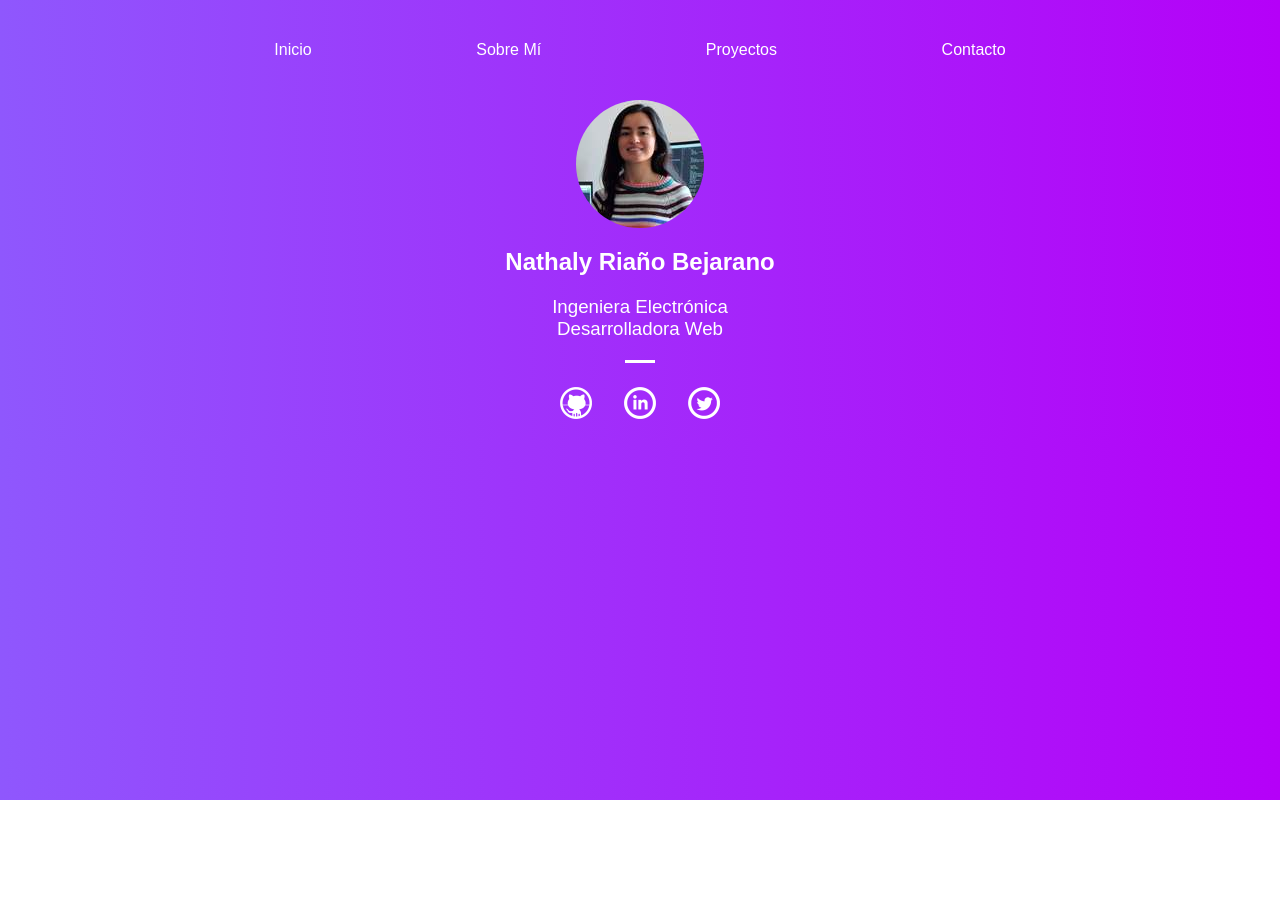
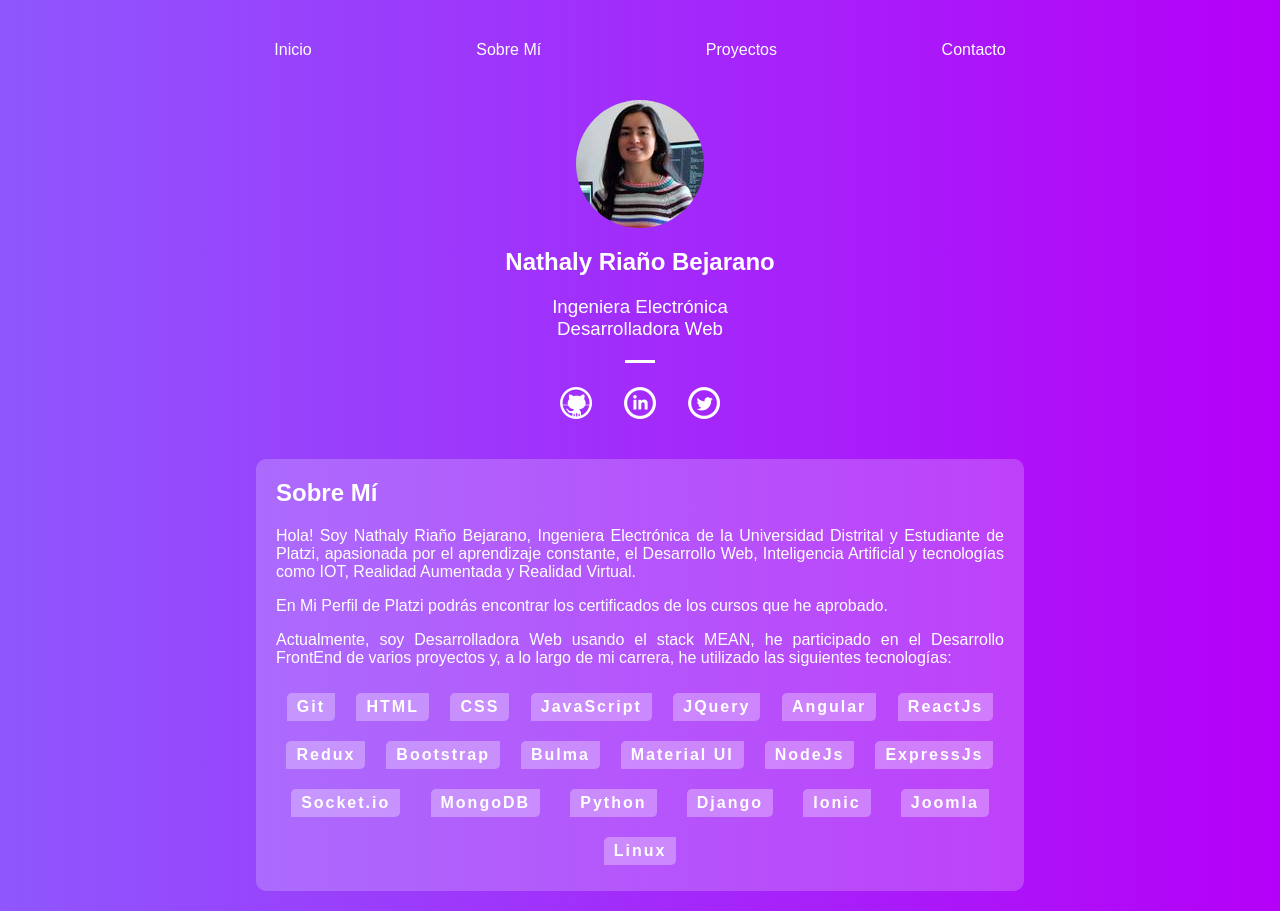
Before and after one commit to NathaEEUD/Portfolio, a React app: page / in a window 1280 px wide. Before the commit the page ends 800 px from the top, so only its background shows below. Built offline with nearby package versions, Linux system fonts and the light colour scheme; a web font is replaced by a local one.

Commit message:
feat: implementing about component

```diff
--- a/src/App.js
+++ b/src/App.js
@@ -2,11 +2,13 @@ import React from 'react';
 import './assets/styles/App.scss';
 import Header from './components/Header';
 import Home from './components/Home';
+import About from './components/About';
 
 const App = () => (
   <>
     <Header />
     <Home />
+    <About />
   </>
 );
 
--- /dev/null
+++ b/src/assets/styles/components/About.scss
@@ -0,0 +1,46 @@
+@import '../Media.scss';
+@import '../Vars.scss';
+
+#about {
+  @include flex-container();
+  margin: 20px 0;
+
+  & .about__container {
+    width: 60%;
+    background-color: rgba(255, 255, 255, 0.2);
+    border-radius: 10px;
+    padding: 0 20px;
+    color: white;
+
+    & p {
+      text-align: justify;
+
+      & a {
+        color: white;
+        text-decoration: none;
+      }
+
+      & a:hover {
+        text-decoration: underline;
+      }
+    }
+
+    & ul {
+      @include flex-container(space-around);
+      flex-wrap: wrap;
+      list-style: none;
+      padding: 0px;
+
+      & .about__container--item {
+        background-color: rgba(255, 255, 255, 0.3);
+        border: none;
+        border-radius: 5px 0;
+        color: white;
+        font-weight: bold;
+        letter-spacing: 2px;
+        margin: 10px;
+        padding: 5px 10px;
+      }
+    }
+  }
+}
--- a/src/assets/styles/components/Header.scss
+++ b/src/assets/styles/components/Header.scss
@@ -7,23 +7,23 @@
   height: 100px;
   top: 0px;
   width: 100%;
-}
 
-.header__menu {
+  & .header__menu {
     @include flex-container();
-}
 
-.header__menu ul {
+    & ul {
       list-style: none;
       padding: 0px;
       @include flex-container(space-around, 70%);
     }
 
-.header__menu li a {
+    & li a {
       color: white;
       text-decoration: none;
     }
 
-.header__menu li a:hover {
+    & li a:hover {
       text-decoration: underline;
     }
+  }
+}
--- /dev/null
+++ b/src/components/About.jsx
@@ -0,0 +1,51 @@
+import React from 'react';
+import '../assets/styles/components/About.scss';
+
+const About = () => (
+  <section id='about'>
+    <div className='about__container'>
+      <h2>Sobre Mí</h2>
+      <p>
+        Hola! Soy Nathaly Riaño Bejarano, Ingeniera Electrónica de la Universidad Distrital y
+        Estudiante de Platzi, apasionada por el aprendizaje constante, el Desarrollo Web,
+        Inteligencia Artificial y tecnologías como IOT, Realidad Aumentada y Realidad Virtual.
+      </p>
+      <p>
+        En{' '}
+        <a href='https://platzi.com/@NathaRB/' target='blank'>
+          Mi Perfil de Platzi
+        </a>{' '}
+        podrás encontrar los certificados de los cursos que he aprobado.
+      </p>
+      <p>
+        Actualmente, soy Desarrolladora Web usando el stack MEAN, he participado en el Desarrollo
+        FrontEnd de varios proyectos y, a lo largo de mi carrera, he utilizado las siguientes
+        tecnologías:
+      </p>
+      <ul>
+        <li className='about__container--item'>Git</li>
+        <li className='about__container--item'>HTML</li>
+        <li className='about__container--item'>CSS</li>
+        <li className='about__container--item'>JavaScript</li>
+        <li className='about__container--item'>JQuery</li>
+        <li className='about__container--item'>Angular</li>
+        <li className='about__container--item'>ReactJs</li>
+        <li className='about__container--item'>Redux</li>
+        <li className='about__container--item'>Bootstrap</li>
+        <li className='about__container--item'>Bulma</li>
+        <li className='about__container--item'>Material UI</li>
+        <li className='about__container--item'>NodeJs</li>
+        <li className='about__container--item'>ExpressJs</li>
+        <li className='about__container--item'>Socket.io</li>
+        <li className='about__container--item'>MongoDB</li>
+        <li className='about__container--item'>Python</li>
+        <li className='about__container--item'>Django</li>
+        <li className='about__container--item'>Ionic</li>
+        <li className='about__container--item'>Joomla</li>
+        <li className='about__container--item'>Linux</li>
+      </ul>
+    </div>
+  </section>
+);
+
+export default About;
--- a/src/components/Home.jsx
+++ b/src/components/Home.jsx
@@ -6,7 +6,7 @@ import linkedinIcon from '../assets/static/linkedin-5-32.png';
 import twitterIcon from '../assets/static/twitter-5-32.png';
 
 const Home = () => (
-  <section className='home'>
+  <section id='home'>
     <div className='home__container'>
       <img className='home__container--profile' src={profilePicture} alt='Profile' />
       <h1>Nathaly Riaño Bejarano</h1>
```
Lines whose indentation alone changed are shown as unchanged.
